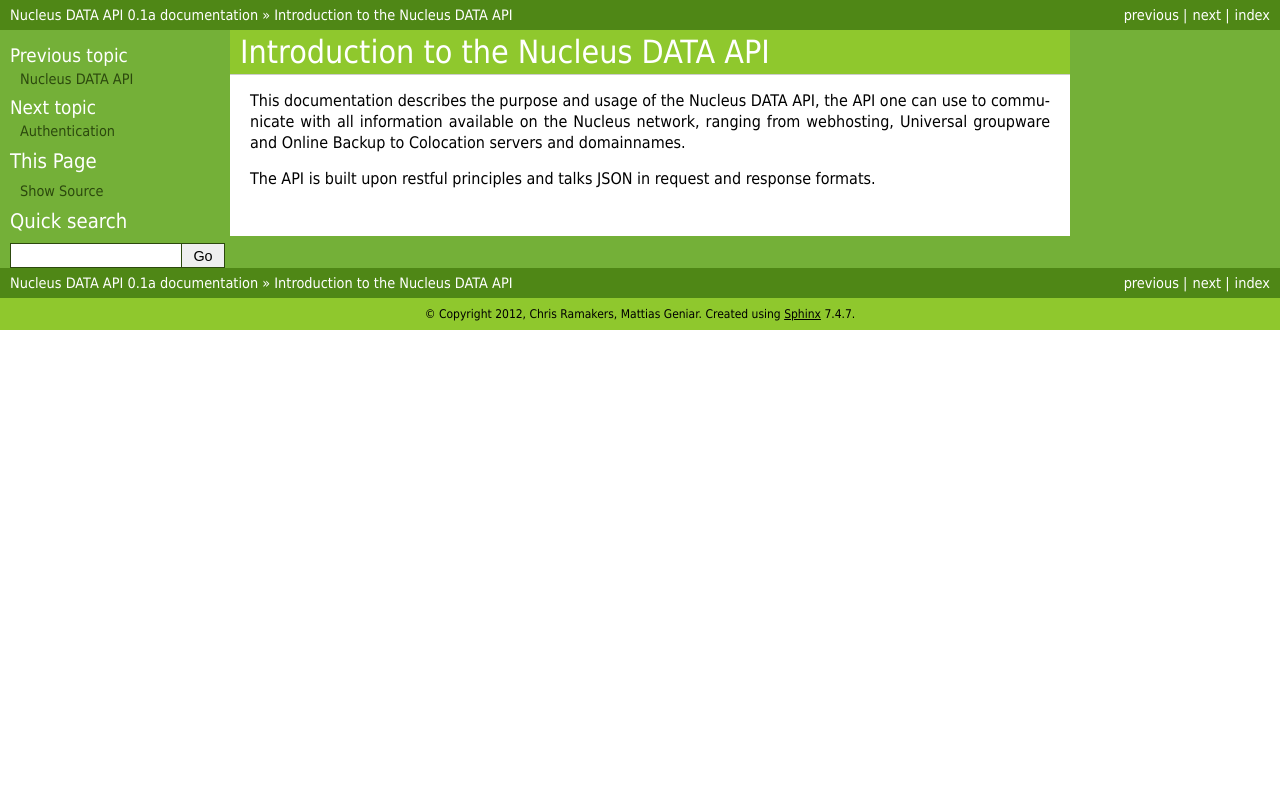
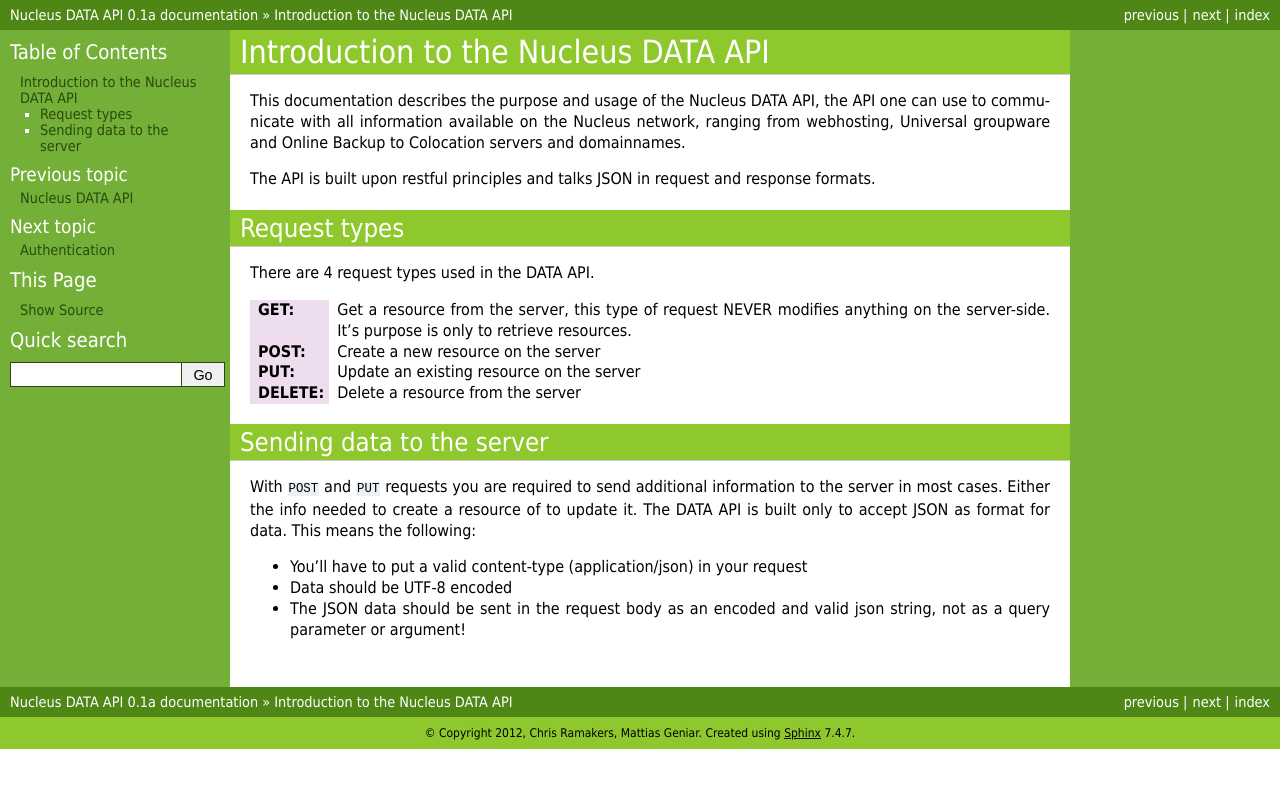
Before and after one commit to nucleus-be/zimbra, a Sphinx documentation site: the page built from doc/source/introduction.rst, in a window 1280 px wide. Shown: the top 788 px of the page. Built offline with Sphinx 7.4.7, drawn with Linux system fonts in a browser that asks for light colours.

Commit message:
update docs

```diff
--- a/doc/source/_static/nucleus.css
+++ b/doc/source/_static/nucleus.css
@@ -40,6 +40,19 @@
     border-bottom: 0px !important
 }
 
+table.docutils:not(.field-list) {
+    margin: 16px 0
+}
+table.docutils:not(.field-list) th em {
+    color: #666;
+    text-transform: uppercase;
+    font-style: normal;
+}
+table.docutils:not(.field-list) th {
+    padding-left: 0;
+    padding-right: 0
+}
+
 dl.method dd {
     margin-top: 8px;
 }
@@ -52,6 +65,9 @@
     padding: 2px 2px 2px 8px
 }
 
+tt {
+    font-size: 110% !important;
+}
 tt.deschttpurl {
     padding-left: 8px
 }
--- a/doc/source/introduction.rst
+++ b/doc/source/introduction.rst
@@ -4,3 +4,22 @@
 This documentation describes the purpose and usage of the Nucleus DATA API, the API one can use to communicate with all information available on the Nucleus network, ranging from webhosting, Universal groupware and Online Backup to Colocation servers and domainnames.
 
 The API is built upon restful principles and talks JSON in request and response formats.
+
+Request types
+*************
+
+There are 4 request types used in the DATA API.
+
+:GET: Get a resource from the server, this type of request NEVER modifies anything on the server-side. It's purpose is only to retrieve resources.
+:POST: Create a new resource on the server
+:PUT: Update an existing resource on the server
+:DELETE: Delete a resource from the server
+
+Sending data to the server
+**************************
+
+With ``POST`` and ``PUT`` requests you are required to send additional information to the server in most cases. Either the info needed to create a resource of to update it. The DATA API is built only to accept JSON as format for data. This means the following:
+
+* You'll have to put a valid content-type (application/json) in your request
+* Data should be UTF-8 encoded
+* The JSON data should be sent in the request body as an encoded and valid json string, not as a query parameter or argument!
```
Also changed, not shown: doc/source/modules/nug.rst (+69 -7 lines).
